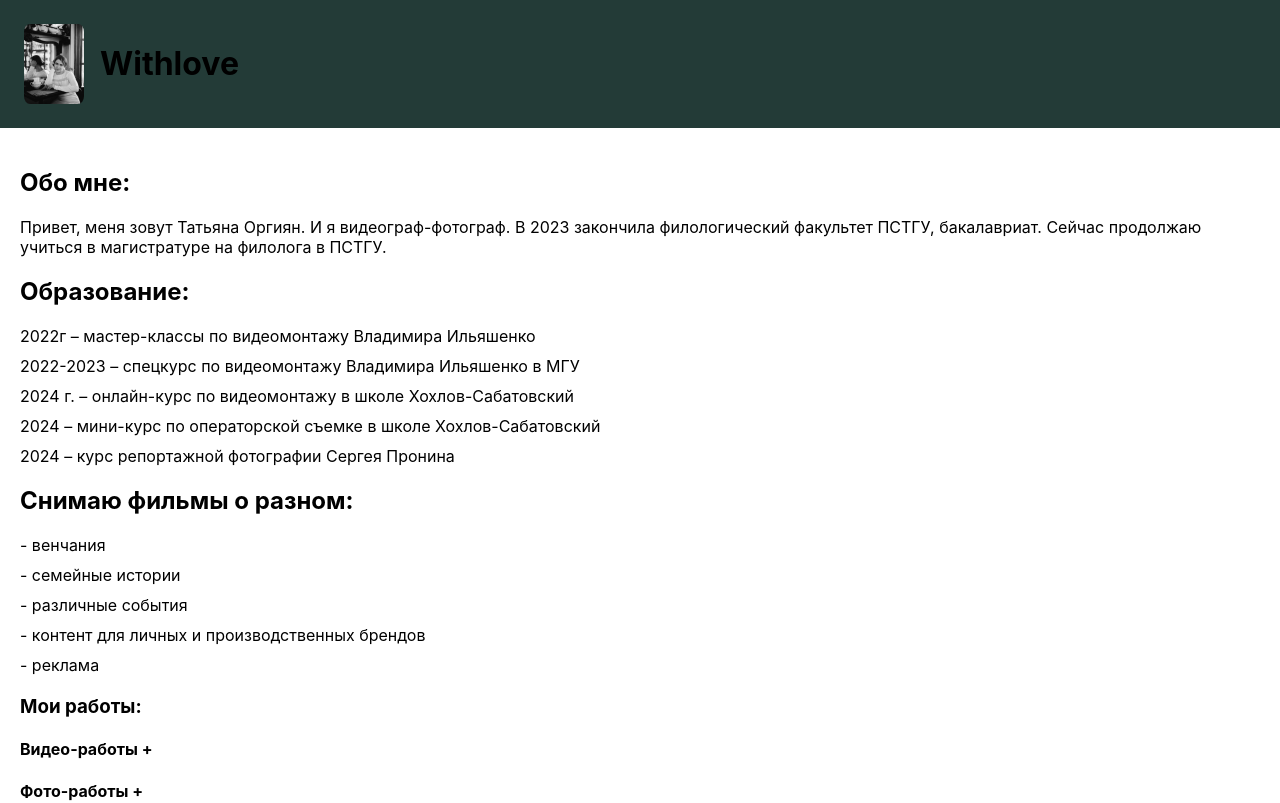
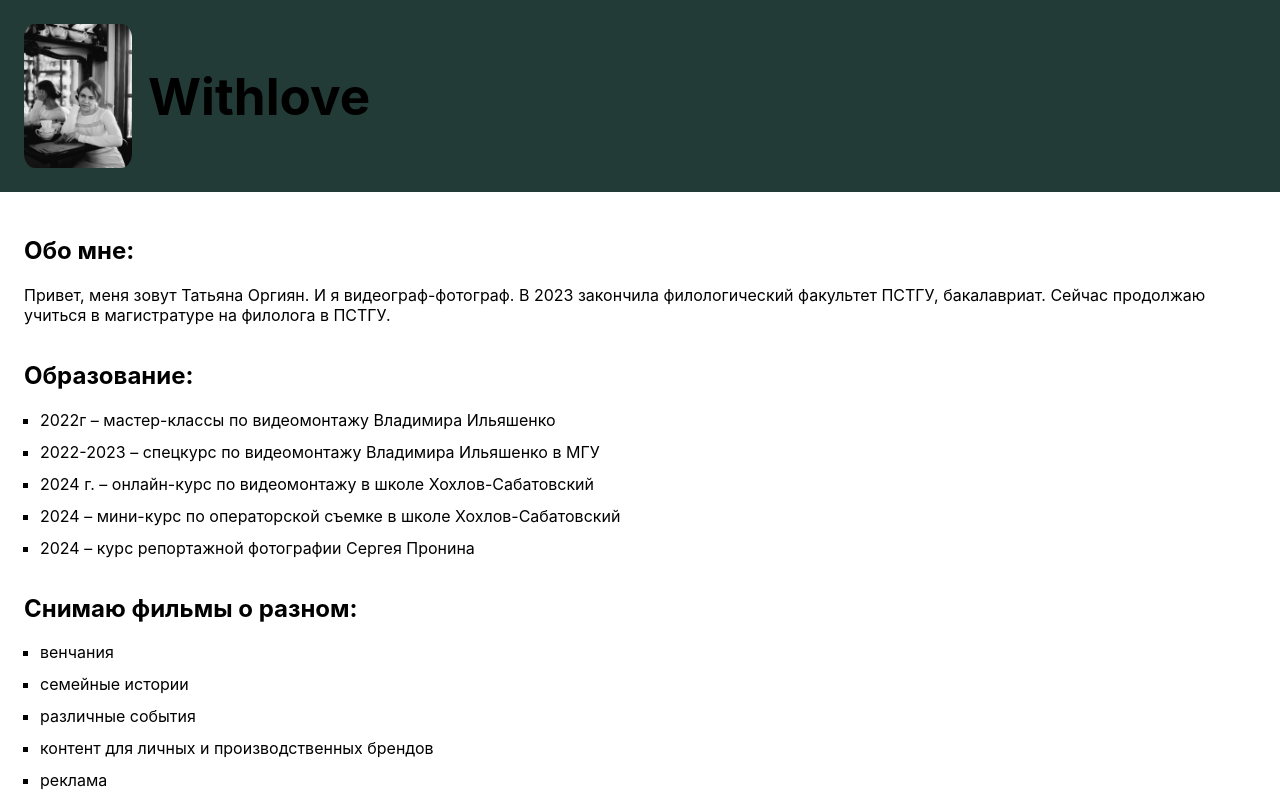
Before and after one commit to 5v374/Withlove, a React (Create React App) app: page / in a window 1280 px wide. Shown: the top 803 px of the page. Built offline with nearby package versions, Linux system fonts and the light colour scheme.

Commit message:
updated gh-pages.yml; updated css styles.

```diff
--- a/src/App.css
+++ b/src/App.css
@@ -14,43 +14,37 @@ body {
 
 }
 
-
-h1 {
-  text-align: center;
-  margin-top: 20px;
-}
-
 .App-header {
   background-color: #233b37;
   padding: 1.5rem;
   position: relative;
   display: flex;
   gap: 1rem;
+  align-items: center;
+  font-size: 1.6rem;
 }
 
 
 .profile-image {
   border-radius: 10%;
   object-fit: cover;
-  max-height: 5rem;
+  max-height: 9rem;
 }
 main {
-  padding: 20px;
-}
-
-section {
-  margin: 20px 0;
+  padding: 1.5rem;
+  display: flex;
+  flex-flow: column;
 }
 
 
 
 ul {
-  list-style-type: none;
-  padding: 0;
+  list-style-type: square;
+  padding-left: 1rem;
 }
 
 li {
-  margin: 10px 0;
+  margin: 0.75rem 0;
 }
 
 a {
--- a/src/components/Film.jsx
+++ b/src/components/Film.jsx
@@ -5,11 +5,11 @@ const Film = () => {
       <section id="film">
         <h2>Снимаю фильмы о разном:</h2>
         <ul>
-            <li> - венчания</li>
-            <li> - семейные истории</li>
-            <li> - различные события</li>
-            <li> - контент для личных и производственных брендов</li>
-            <li> - реклама</li>
+            <li>венчания</li>
+            <li>семейные истории</li>
+            <li>различные события</li>
+            <li>контент для личных и производственных брендов</li>
+            <li>реклама</li>
         </ul>
       </section>
     );
```
